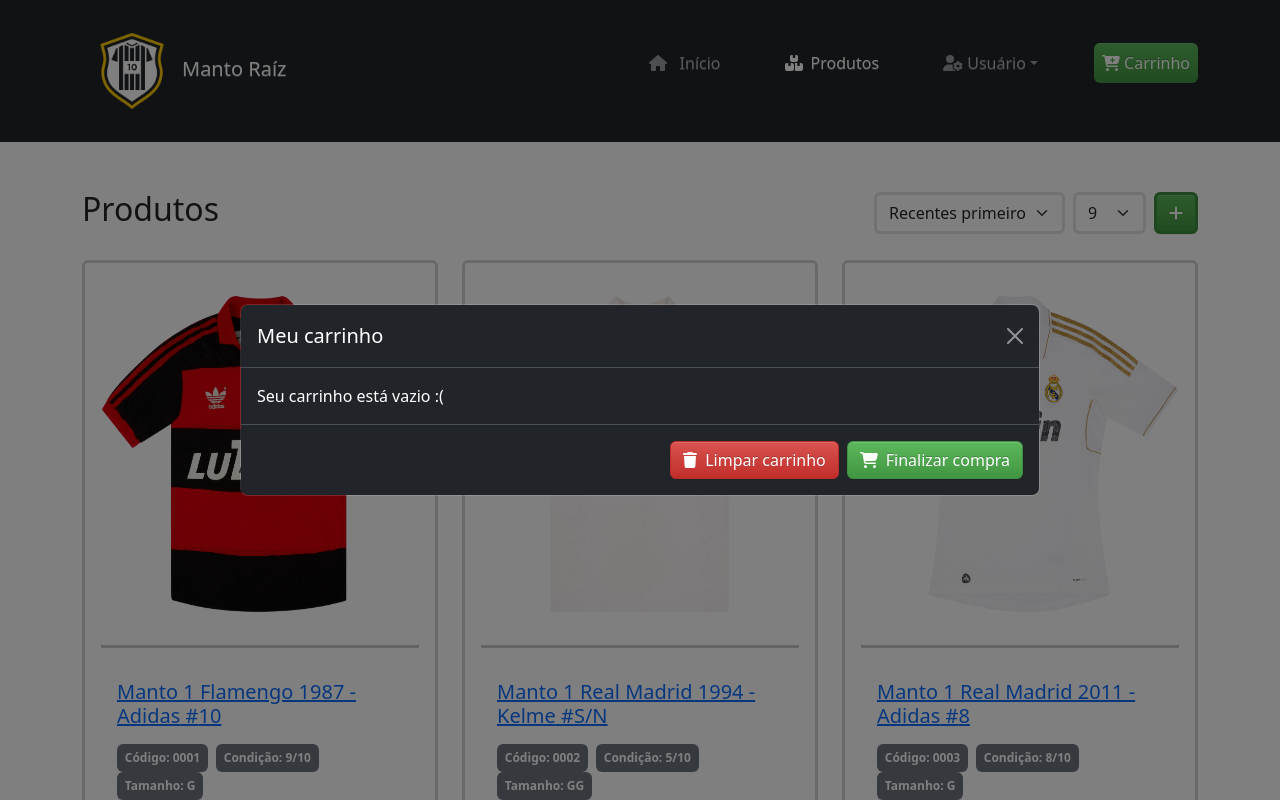
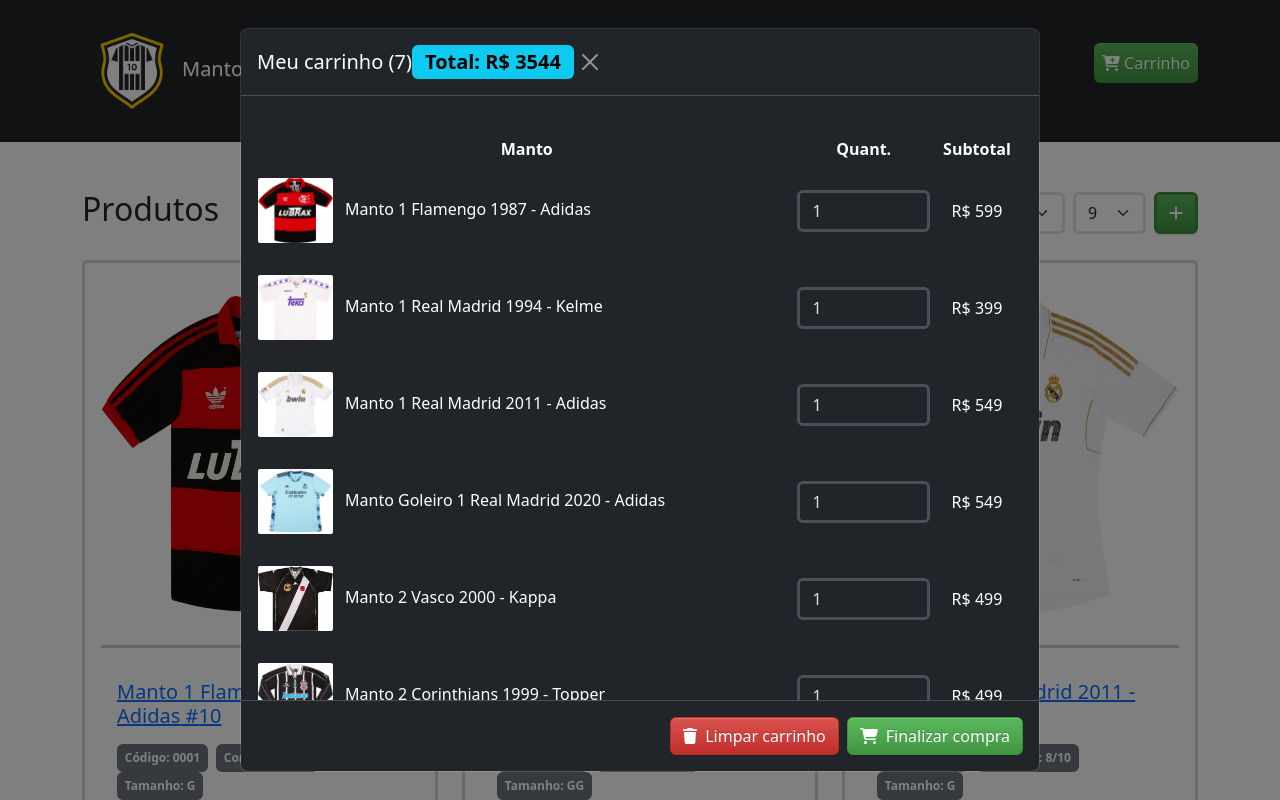
Before and after one commit to josuelustosa-webacademy2023/WACAD014-frontend-react, a React (Create React App) app in the folder create-react-app/my-app/: page / in a window 1280 px wide. Both pictures are taken after a click on the button "Carrinho". Shown: the top 800 px of the page. Built offline with nearby package versions, Linux system fonts and the light colour scheme.

Commit message:
feat: inserindo componente Table no Modal e adptando Table para dados de produtos

```diff
--- a/create-react-app/my-app/src/App.js
+++ b/create-react-app/my-app/src/App.js
@@ -2,33 +2,14 @@
 
 import NavBar from "./components/NavBar/NavBar";
 import Produto from "./Pages/Produto/Produto";
-//import Table from "./components/Table/Table";
 
-import { characters } from "./utils/dados-table.mock";
 import { DADOS_PRODUTOS } from "./utils/dados-produto.mock";
 
 class App extends Component {
-  state = {
-    characters: characters,
-  };
-
-  removeCharacter = (index) => {
-    const { characters } = this.state;
-    this.setState({
-      characters: characters.filter((character, i) => {
-        return i !== index;
-      }),
-    });
-  };
-
   render() {
     return (
       <div>
         <NavBar />
-        {/* <Table
-          characterData={this.state.characters}
-          removeCharacter={this.removeCharacter}
-        /> */}
         <Produto dadosProduto={DADOS_PRODUTOS} />
       </div>
     );
--- a/create-react-app/my-app/src/components/Modal/Modal.js
+++ b/create-react-app/my-app/src/components/Modal/Modal.js
@@ -2,13 +2,39 @@
 import { FontAwesomeIcon } from "@fortawesome/react-fontawesome";
 import { faTrash, faCartShopping } from "@fortawesome/free-solid-svg-icons";
 
+import Table from "../Table/Table";
+
+import { DADOS_PRODUTOS } from "../../utils/dados-produto.mock";
+
 class Modal extends Component {
+  state = {
+    characters: DADOS_PRODUTOS,
+  };
+
+  removeLinha = (index) => {
+    const { DADOS_PRODUTOS } = this.state;
+    this.setState({
+      characters: DADOS_PRODUTOS.filter((character, i) => {
+        return i !== index;
+      }),
+    });
+  };
+
   render() {
+    console.log("DADOS", this.state.characters);
+    let valorTotal = 0;
+
+    this.state.characters?.forEach((item) => {
+      const SubTotal = item.preco * item.quant_estoque;
+
+      valorTotal += SubTotal;
+    });
+
     return (
       <div
         className="modal fade"
         id="exampleModal"
-        tabindex="-1"
+        tabIndex={-1}
         aria-labelledby="exampleModalLabel"
         aria-hidden="true"
       >
@@ -19,8 +45,11 @@
                 className="modal-title fs-5 text-white"
                 id="exampleModalLabel"
               >
-                Meu carrinho
+                Meu carrinho ({this.state.characters?.length})
               </h1>
+
+              <div className="d-flex align-items-center">
+                <span class="badge fs-5 text-bg-info">Total: R$ {valorTotal}</span>
                 <button
                   type="button"
                   className="btn-close"
@@ -28,15 +57,33 @@
                   aria-label="Close"
                 ></button>
               </div>
+            </div>
             <div className="modal-body text-white">
+              {this.state.characters?.length ? (
+                <Table
+                  dadosTabela={this.state.characters}
+                  removeLinha={this.removeLinha}
+                />
+              ) : (
+                <div className="fs-5 text-center text-white">
                   Seu carrinho está vazio &#58;&#40;
                 </div>
+              )}
+            </div>
             <div className="modal-footer">
-              <button type="button" className="btn btn-danger">
+              <button
+                type="button"
+                className="btn btn-danger"
+                disabled={!this.state.characters?.length}
+              >
                 <FontAwesomeIcon icon={faTrash} className="font-awesome-icon" />
                 Limpar carrinho
               </button>
-              <button type="button" className="btn btn-success">
+              <button
+                type="button"
+                className="btn btn-success"
+                disabled={!this.state.characters?.length}
+              >
                 <FontAwesomeIcon
                   icon={faCartShopping}
                   className="font-awesome-icon"
--- a/create-react-app/my-app/src/components/Table/Table.js
+++ b/create-react-app/my-app/src/components/Table/Table.js
@@ -4,16 +4,13 @@
 
 class Table extends Component {
   render() {
-    const { characterData, removeCharacter } = this.props;
+    const { dadosTabela, removeLinha } = this.props;
 
     return (
       <div className="py-4">
         <table className="container text-center">
           <TableHeader />
-          <TableBody
-            characterData={characterData}
-            removeCharacter={removeCharacter}
-          />
+          <TableBody dadosTabela={dadosTabela} removeLinha={removeLinha} />
         </table>
       </div>
     );
--- a/create-react-app/my-app/src/components/Table/TableBody.js
+++ b/create-react-app/my-app/src/components/Table/TableBody.js
@@ -1,24 +1,34 @@
 import React, { Component } from "react";
-import { FontAwesomeIcon } from "@fortawesome/react-fontawesome";
-import { faTrash } from "@fortawesome/free-solid-svg-icons";
+
 class TableBody extends Component {
   render() {
-    const { characterData, removeCharacter } = this.props;
+    const { dadosTabela, removeLinha } = this.props;
 
-    const rows = characterData.map((row, index) => {
+    const rows = dadosTabela.map((row, index) => {
       return (
         <tr key={index}>
-          <td>{row.name}</td>
-          <td>{row.email}</td>
+          <td className="text-start py-3">
+            <img
+              src={row.imagem}
+              alt={row.nome}
+              title={row.nome}
+              width={75}
+              height={65}
+              style={{ borderRadius: 2, marginRight: 12 }}
+            />
+            {row.nome}
+          </td>
           <td>
-            <button
-              type="button"
-              class="btn btn-danger text-white border-3"
-              onClick={() => removeCharacter(index)}
-            >
-              <FontAwesomeIcon icon={faTrash} /> Delete
-            </button>
+            <input
+              type="number"
+              class="form-control border-3"
+              id="numberItens"
+              defaultValue={row.quant_estoque}
+              min={0}
+              max={row.quant_estoque}
+            />
           </td>
+          <td>R$ {row.preco}</td>
         </tr>
       );
     });
--- a/create-react-app/my-app/src/components/Table/TableHeader.js
+++ b/create-react-app/my-app/src/components/Table/TableHeader.js
@@ -5,9 +5,9 @@
     return (
       <thead>
         <tr>
-          <th>Nome</th>
-          <th>e-mail</th>
-          <th>Ação</th>
+          <th>Manto</th>
+          <th>Quant.</th>
+          <th>Subtotal</th>
         </tr>
       </thead>
     );
```
Lines whose indentation alone changed are shown as unchanged.
